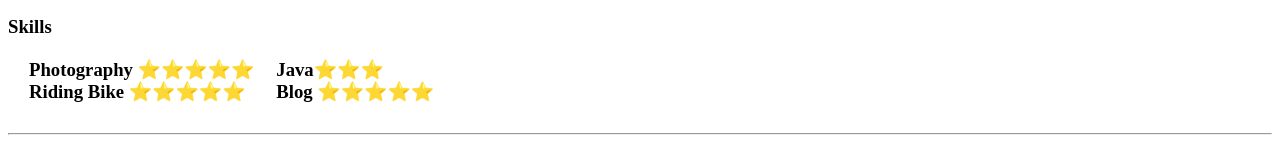
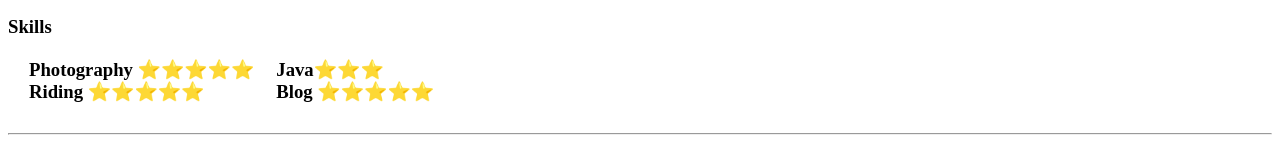
Before and after one commit to ayush1402/cv, a plain HTML site: page index.html in a window 1280 px wide. Shown: the part 753-907 px from the top of the page. Drawn offline with Linux system fonts and the light colour scheme.

Commit message:
Update index.html

```diff
--- a/index.html
+++ b/index.html
@@ -56,7 +56,7 @@
       <table cellspacing="20">
         <tbody>
           <tr>
-            <td>Photography ⭐⭐⭐⭐⭐<br>Riding Bike ⭐⭐⭐⭐⭐ </td>
+            <td>Photography ⭐⭐⭐⭐⭐<br>Riding  ⭐⭐⭐⭐⭐ </td>
             <td>Java⭐⭐⭐   <br> Blog    ⭐⭐⭐⭐⭐</td>
           </tr>
         </tbody>
```
